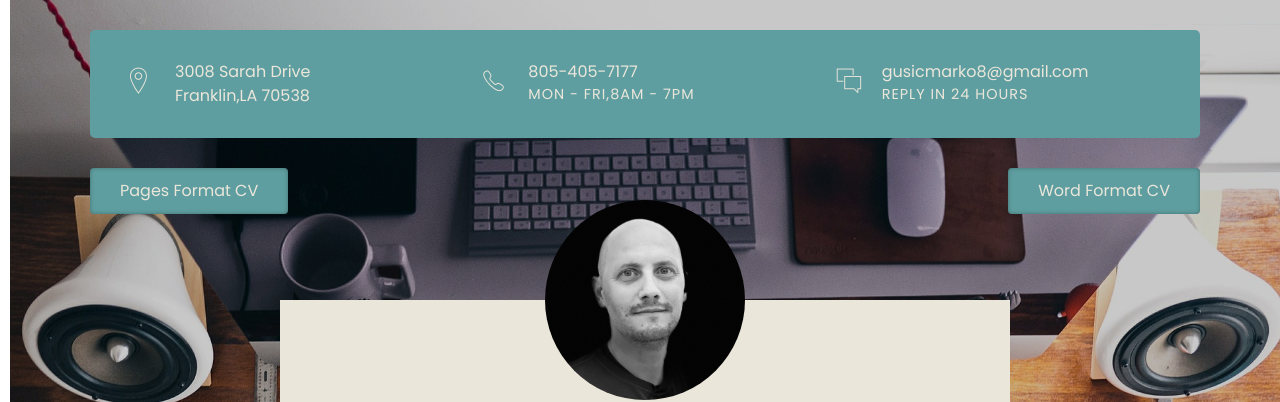
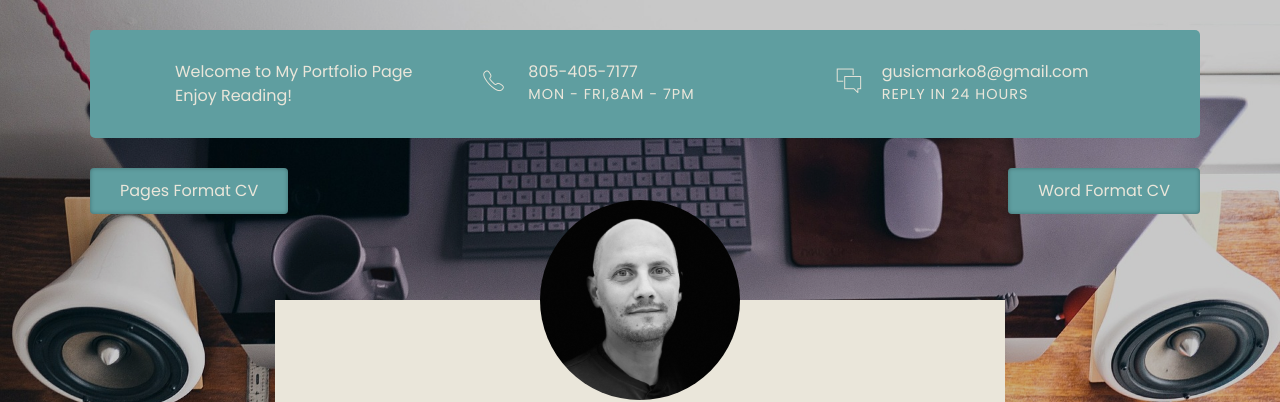
Before and after one commit to guliver109/portfolionew-github.io, a plain HTML site: page index.html in a window 1280 px wide. Shown: the top 402 px of the page. Drawn offline with Linux system fonts and the light colour scheme; files whose address does not match are found by name.

Commit message:
final code

```diff
--- a/01-cv-portfolio/css/styles.css
+++ b/01-cv-portfolio/css/styles.css
@@ -31,7 +31,7 @@
 1. PRIMARY STYLES
 --------------------------------- */
 
-html{ font-size: 100%; height: 100%; overflow-x: hidden; margin: 0px;  padding: 0px; touch-action: manipulation; margin-left: 10px; }
+html{ font-size: 100%; height: 100%; overflow-x: hidden; margin: 0px;  padding: 0px; touch-action: manipulation;}
 
 
 body{ font-size: 16px; font-family: 'Poppins', serif; width: 100%; height: 100%; margin: 0; font-weight: 400;
--- a/index.html
+++ b/index.html
@@ -35,10 +35,10 @@
 				<div class="row">
 					<div class="col-sm-6 col-md-6 col-lg-4">
 						<div class="info">
-							<i class="icon ion-ios-location-outline"></i>
+							<!-- <i class="icon ion-ios-location-outline"></i> -->
 							<div class="right-area">
-								<h5>3008 Sarah Drive</h5>
-								<h5>Franklin,LA 70538</h5>
+								<h5>Welcome to My Portfolio Page</h5>
+								<h5>Enjoy Reading!</h5>
 							</div><!-- right-area -->
 						</div><!-- info -->
 					</div><!-- col-sm-4 -->
```
